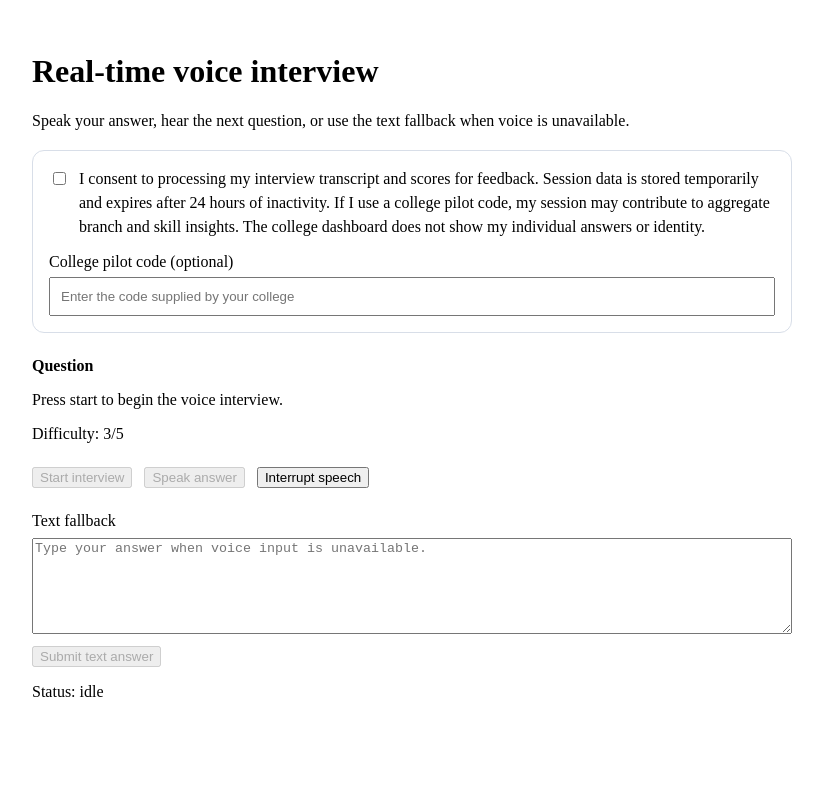
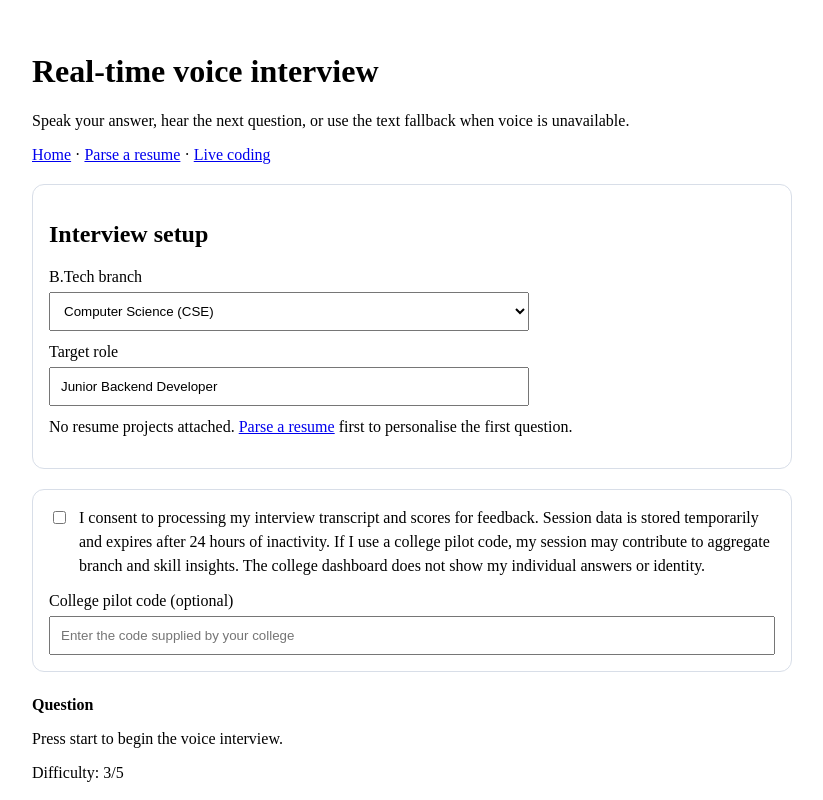
Before and after one commit to ashish-2141/Raaha-AI-Mock-Interview, a Next.js app: page /voice-interview in a window 1280 px wide. Shown: the top 800 px of the page, without its empty margins (228-1051 px from the left). Built offline with nearby package versions, Linux system fonts and the light colour scheme.

Commit message:
feat: personalise interview from parsed resume context

```diff
--- a/src/app/voice-interview/page.tsx
+++ b/src/app/voice-interview/page.tsx
@@ -41,6 +41,50 @@ type VoicePayload = {
 };
 
 const INTERVIEW_ID_STORAGE = "raaha.voice.interviewId";
+const RESUME_CONTEXT_KEY = "raaha.interview.resumeContext";
+
+type InterviewProject = { name: string; techStack: string[]; summary: string };
+type InterviewResumeContext = {
+  branch: string;
+  role: string;
+  resumeProjects: InterviewProject[];
+};
+
+const BRANCH_OPTIONS = [
+  ["CSE", "Computer Science (CSE)"],
+  ["IT", "Information Technology (IT)"],
+  ["ECE", "Electronics and Communication (ECE)"],
+  ["EEE", "Electrical and Electronics (EEE)"],
+  ["MECH", "Mechanical Engineering"],
+  ["CIVIL", "Civil Engineering"],
+  ["AI_ML", "AI / Machine Learning"],
+  ["DATA_SCIENCE", "Data Science"],
+  ["CYBERSECURITY", "Cybersecurity"],
+  ["OTHER", "Other / not specified"],
+] as const;
+
+function readResumeContext(): InterviewResumeContext | null {
+  try {
+    const raw = window.sessionStorage.getItem(RESUME_CONTEXT_KEY);
+    if (!raw) return null;
+    const value: unknown = JSON.parse(raw);
+    if (!value || typeof value !== "object") return null;
+    const candidate = value as Record<string, unknown>;
+    if (typeof candidate.branch !== "string" || typeof candidate.role !== "string") return null;
+    if (!Array.isArray(candidate.resumeProjects)) return null;
+    const resumeProjects = candidate.resumeProjects.filter((project): project is InterviewProject => {
+      if (!project || typeof project !== "object") return false;
+      const item = project as Record<string, unknown>;
+      return typeof item.name === "string"
+        && typeof item.summary === "string"
+        && Array.isArray(item.techStack)
+        && item.techStack.every((skill) => typeof skill === "string");
+    }).slice(0, 15);
+    return { branch: candidate.branch, role: candidate.role, resumeProjects };
+  } catch {
+    return null;
+  }
+}
 
 function getSpeechRecognition(): SpeechRecognitionConstructor | null {
   const voiceWindow = window as VoiceWindow;
@@ -61,6 +105,9 @@ export default function VoiceInterviewPage() {
   const [status, setStatus] = useState<"idle" | "starting" | "listening" | "thinking" | "error">("idle");
   const [latencyMs, setLatencyMs] = useState<number | null>(null);
   const [difficulty, setDifficulty] = useState(3);
+  const [branch, setBranch] = useState("CSE");
+  const [role, setRole] = useState("Junior Backend Developer");
+  const [resumeProjects, setResumeProjects] = useState<InterviewProject[]>([]);
   const [consentAccepted, setConsentAccepted] = useState(false);
   const [pilotCode, setPilotCode] = useState("");
   const recognitionRef = useRef<SpeechRecognitionLike | null>(null);
@@ -69,6 +116,12 @@ export default function VoiceInterviewPage() {
   useEffect(() => {
     const stored = window.localStorage.getItem(INTERVIEW_ID_STORAGE);
     if (stored) setInterviewId(stored);
+    const resumeContext = readResumeContext();
+    if (resumeContext) {
+      setBranch(resumeContext.branch);
+      setRole(resumeContext.role);
+      setResumeProjects(resumeContext.resumeProjects);
+    }
     return () => {
       recognitionRef.current?.abort();
       window.speechSynthesis?.cancel();
@@ -162,10 +215,10 @@ export default function VoiceInterviewPage() {
         headers: { "Content-Type": "application/json" },
         body: JSON.stringify({
           interviewId: id,
-          branch: "CSE",
-          role: "Junior Backend Developer",
+          branch,
+          role: role.trim(),
           difficultyScore: 3,
-          resumeProjects: [],
+          resumeProjects,
           consentAccepted: true,
           pilotCode: pilotCode.trim() || undefined,
         }),
@@ -207,6 +260,27 @@ export default function VoiceInterviewPage() {
     <main style={{ maxWidth: 760, margin: "0 auto", padding: "24px 16px 48px" }}>
       <h1>Real-time voice interview</h1>
       <p>Speak your answer, hear the next question, or use the text fallback when voice is unavailable.</p>
+      <p><a href="/">Home</a> · <a href="/resumes">Parse a resume</a> · <a href="/live-coding">Live coding</a></p>
+
+      <section aria-label="Interview setup" style={{ border: "1px solid #d8dee8", borderRadius: 12, padding: 16, marginTop: 20 }}>
+        <h2>Interview setup</h2>
+        <label style={{ display: "block", marginTop: 10 }}>
+          B.Tech branch
+          <select value={branch} onChange={(event) => setBranch(event.target.value)} style={{ display: "block", width: "100%", maxWidth: 480, padding: 10, marginTop: 6 }}>
+            {BRANCH_OPTIONS.map(([value, label]) => <option key={value} value={value}>{label}</option>)}
+          </select>
+        </label>
+        <label style={{ display: "block", marginTop: 12 }}>
+          Target role
+          <input value={role} onChange={(event) => setRole(event.target.value)} maxLength={120} required style={{ display: "block", width: "100%", maxWidth: 480, boxSizing: "border-box", padding: 10, marginTop: 6 }} />
+        </label>
+        {resumeProjects.length ? (
+          <div style={{ marginTop: 12 }}>
+            <strong>Resume projects used for personalisation</strong>
+            <ul>{resumeProjects.map((project, index) => <li key={project.name + "-" + index}>{project.name} · {project.techStack.join(", ")}</li>)}</ul>
+          </div>
+        ) : <p style={{ marginTop: 12 }}>No resume projects attached. <a href="/resumes">Parse a resume</a> first to personalise the first question.</p>}
+      </section>
 
       <section aria-label="Consent and pilot settings" style={{ border: "1px solid #d8dee8", borderRadius: 12, padding: 16, marginTop: 20 }}>
         <label style={{ display: "flex", alignItems: "flex-start", gap: 10, lineHeight: 1.5 }}>
```
